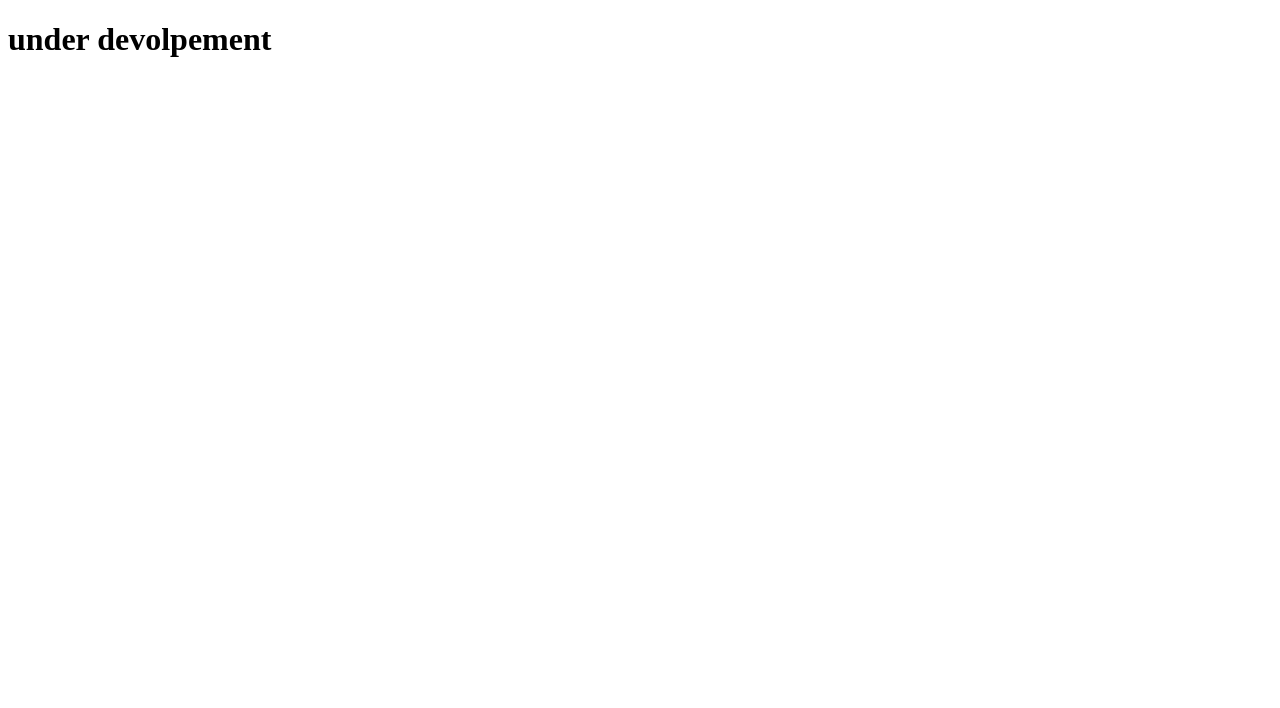
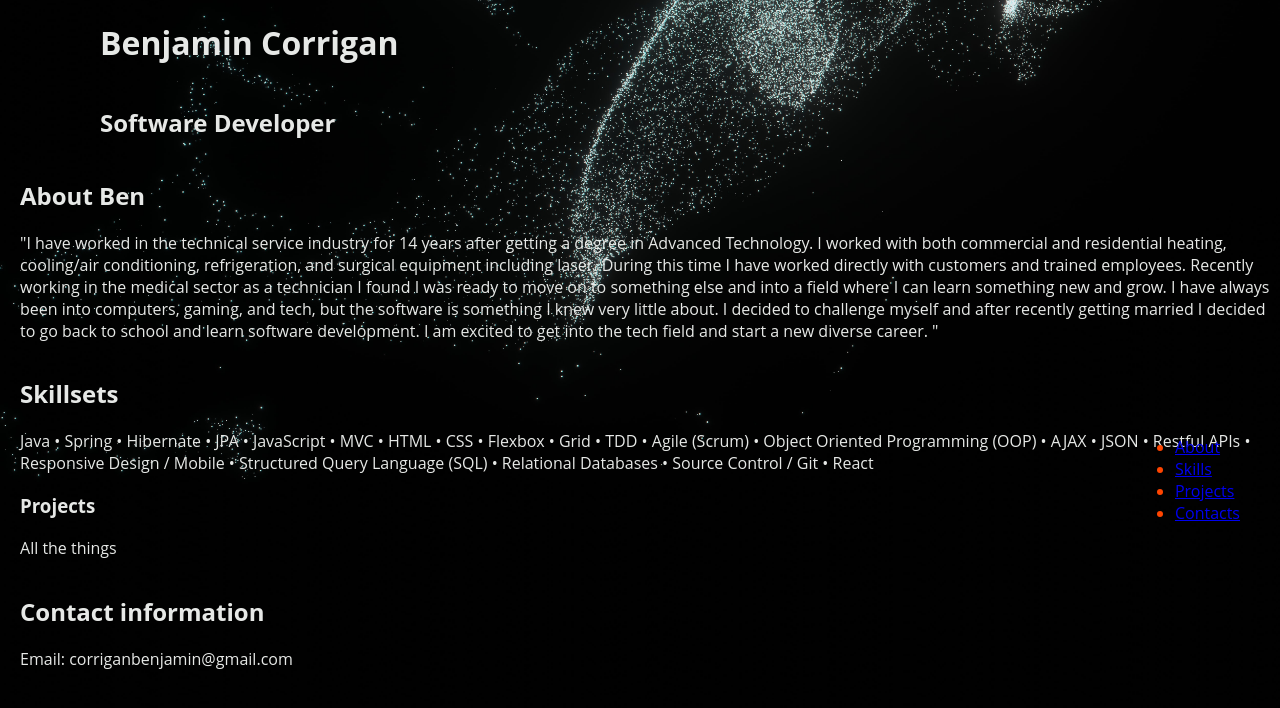
Before and after one commit to BenjaminCorrigan/BenjaminCorrigan.github.io, a plain HTML site: page index.html in a window 1280 px wide. Drawn offline with Linux system fonts and the light colour scheme.

Commit message:
1st portfolio

```diff
--- /dev/null
+++ b/css/style.css
@@ -0,0 +1,61 @@
+
+
+header {
+    display: flex;
+    flex-direction: column;
+    margin-left: 100px;
+
+}
+
+.grid {
+    display: flex;
+    grid-template-columns: 6fr 4fr;
+    max-width: 1366px;
+    margin-left: 20px;
+    margin-right: auto;
+    column-gap: 20px;
+    flex-direction: column;
+}
+
+body {
+    display: flex;
+    margin: 0;
+    padding: 0;
+    font-family: "Open Sans", Arial, sans-serif;
+    height: 100%;
+    color: #e6e8e6;
+    background-color: #191919;
+    flex-direction: column;
+    background-image: url(../images/blackmist.jpg);
+    min-height: 100vh;
+    background-position: bottom;
+    background-repeat: no-repeat;
+    background-size: cover;
+
+}
+h2 {
+    display: flex;
+
+}
+
+
+/* .navigation__items {
+    display: flex;
+    flex-direction: column;
+    text-align: right;
+    line-height: 1.5em;
+    align-items: flex-end;
+} */
+
+
+
+.navigation {
+    color: orangered;
+    position: fixed;
+    padding: 20px;
+    border-radius: 20px;
+    top: 50%;
+    bottom: auto;
+    right: 20px;
+
+}
--- a/index.html
+++ b/index.html
@@ -5,9 +5,59 @@
     <meta http-equiv="X-UA-Compatible" content="IE=edge">
     <meta name="viewport" content="width=device-width, initial-scale=1.0">
     <title>Portfolio</title>
+    <link rel="stylesheet" href="./css/layout.css" />
+    <link rel="stylesheet" href="css/style.css">
 </head>
 <body>
-    <h1>under devolpement</h1>
+  <div class="container">
+      <header class="header">
+        <h1 class="intro underline">Benjamin Corrigan</h1>
+        <h2 class="intro">Software Developer</h2>
+
+         <Nav class="navigation" id="navigation">
+           <ul class="navigation__items">
+            <li class="nav__link"><a href="#about">About</a></li>
+            <li class="nav__link"><a href="#skills">Skills</a></li>
+            <li class="nav__link"><a href="#projects">Projects</a></li>
+            <li class="nav__link"><a href="#contact">Contacts</a></li>
+           </ul>
+         </Nav>
+      </header>
+       <div class="main">
+         <div class="grid">
+         <section class="section" id="about">
+           <h2 class="about__title main-content__title">About Ben</h2>
+           <p>
+            "I have worked in the technical service industry for 14 years after getting a degree in Advanced Technology. I worked with both commercial and residential heating, cooling/air conditioning, refrigeration, and surgical equipment including laser. During this time I have worked directly with customers and trained employees. Recently working in the medical sector as a technician I found I was ready to move on to something else and into a field where I can learn something new and grow. I have always been into computers, gaming, and tech, but the software is something I knew very little about. I decided to challenge myself and after recently getting married I decided to go back to school and learn software development. I am excited to get into the tech field and start a new diverse career. "
+           </p>
+          </section>
+          <section class="Skills main__content">
+            <h2 class="main-content__title skills__title" id="skills">Skillsets
+            </h2>
+            <section class="section" id="Skills">
+              <article class="skills__skill">
+               <h3 class="Kill__title"></h3>
+                <p>
+                  Java • Spring • Hibernate • JPA • JavaScript • MVC • HTML • CSS • Flexbox • Grid • TDD • Agile (Scrum) • Object Oriented Programming (OOP) • AJAX • JSON • Restful APIs • Responsive Design / Mobile • Structured Query Language (SQL) • Relational Databases • Source Control / Git • React
+                </p>
+              </article>
+              <article class="projects__project">
+                <h3 class="project__title">Projects</h3>
+                <p class="project __description">
+                  All the things
+                </p>
+              </article>
+            </section>
+          </section>
+          <section class="contact" id="contact">
+            <h2 class="main-contact__title">Contact information</h2>
+            <p>Email: corriganbenjamin@gmail.com</p>
+
+          </section>
+       </div>
+
+  </div>
 
 </body>
+
 </html>
```
Also changed, not shown: css/layout.css (added), images/blackmist.jpg (added), 1 other file.
